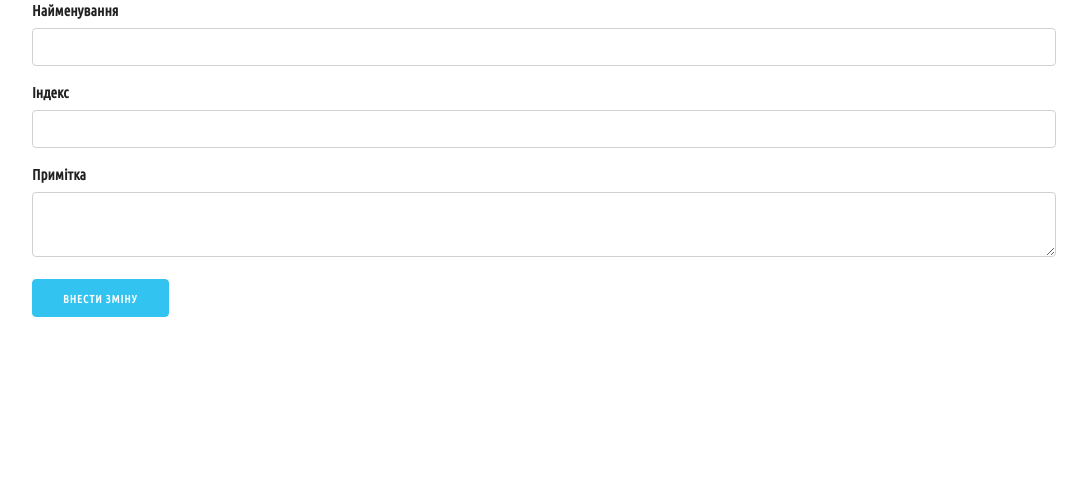
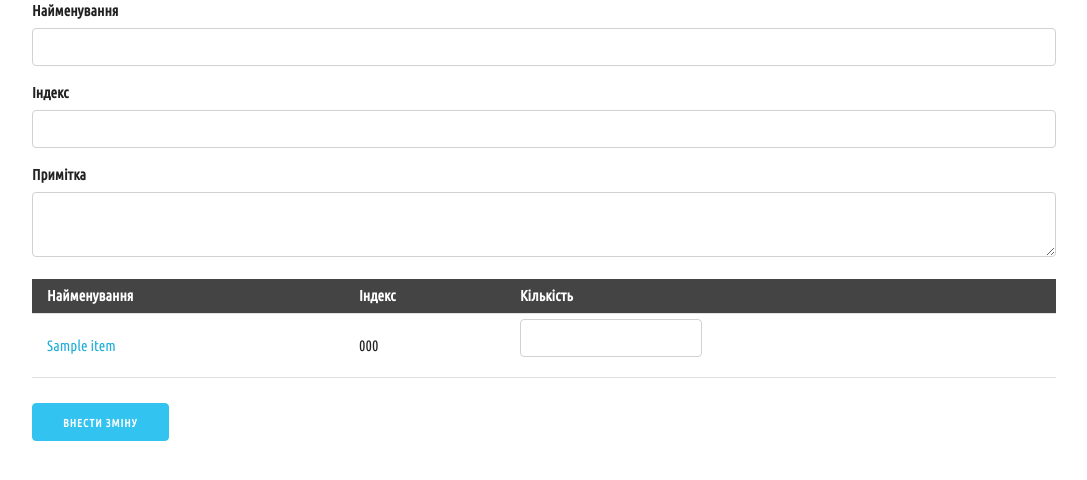
Before and after one commit to samitnuk/warehousedb, a Django app: page /create_new_product/ in a window 1280 px wide. Shown: the part 164-644 px from the top of the page, without its empty margins (96-1183 px from the left). Run offline with Django 3.2, Linux system fonts and the light colour scheme; a user stored in the database is signed in; tables that the repository leaves empty hold one stand-in row (values such as "Sample post").

Commit message:
update create_new_product view

```diff
--- a/items/templates/items/create_new_product.html
+++ b/items/templates/items/create_new_product.html
@@ -40,7 +40,32 @@
         </div>
     </div>
 
-
+    <div class="row">
+        <table class="u-full-width">
+            <thead>
+                <tr>
+                    <th>Найменування</th>
+                    <th>Індекс</th>
+                    <th>Кількість</th>
+                </tr>
+            </thead>
+            <tbody>
+                {% for item in items %}
+                <tr>
+                    <td>
+                        <a href="{% url 'item_details' item.id %}">{{ item.title }}</a>
+                    </td>
+                    <td>
+                        {{ item.part_number }}
+                    </td>
+                    <td>
+                        <input type="text", name="{{ item.id }}">
+                    </td>
+                </tr>
+                {% endfor %}
+            </tbody>
+        </table>
+    </div>
 
     <div class="row">
         <div class="three columns">
--- a/items/views/product.py
+++ b/items/views/product.py
@@ -6,6 +6,9 @@ from ..models import Item, Product, Component
 
 @login_required(login_url='/login/')
 def create_new_product(request):
+
+    items = Item.objects.all()
+
     if request.method == 'POST':
 
         errors = {}
@@ -14,7 +17,8 @@ def create_new_product(request):
         if not product_title:
             errors["product_title"] = "Найменування обов'язкове"
             return render(request, 'items/create_new_product.html',
-                          {'errors': errors})
+                          {'items': items,
+                           'errors': errors})
 
         product_part_number = request.POST.get("product_part_number", "") \
                                           .strip()
@@ -24,10 +28,8 @@ def create_new_product(request):
                                          part_number=product_part_number,
                                          notes=product_notes)
 
-        items = Item.objects.all()
-
         for item in items:
-            quantity_str = request.POST.get('item_%s' % item.id, "").strip()
+            quantity_str = request.POST.get("%s" % item.id, "").strip()
             if quantity_str:
                 try:
                     quantity = float(quantity_str)
@@ -36,6 +38,15 @@ def create_new_product(request):
                                           quantity=quantity)
                     component.save()
                 except ValueError:
-                    errors['item_%s' % item.id] = "ВВодити тільки числа"
+                    errors[item.id] = "Вводити тільки числа"
 
-    return render(request, 'items/create_new_product.html', {})
+        if errors:
+            render(request, 'items/create_new_product.html',
+                   {'items': items,
+                    'errors': errors})
+
+        return render(request, 'items/create_new_product.html',
+                   {'items': items})
+
+    return render(request, 'items/create_new_product.html',
+                  {'items': items})
```
Also changed, not shown: items/migrations/0001_initial.py.
